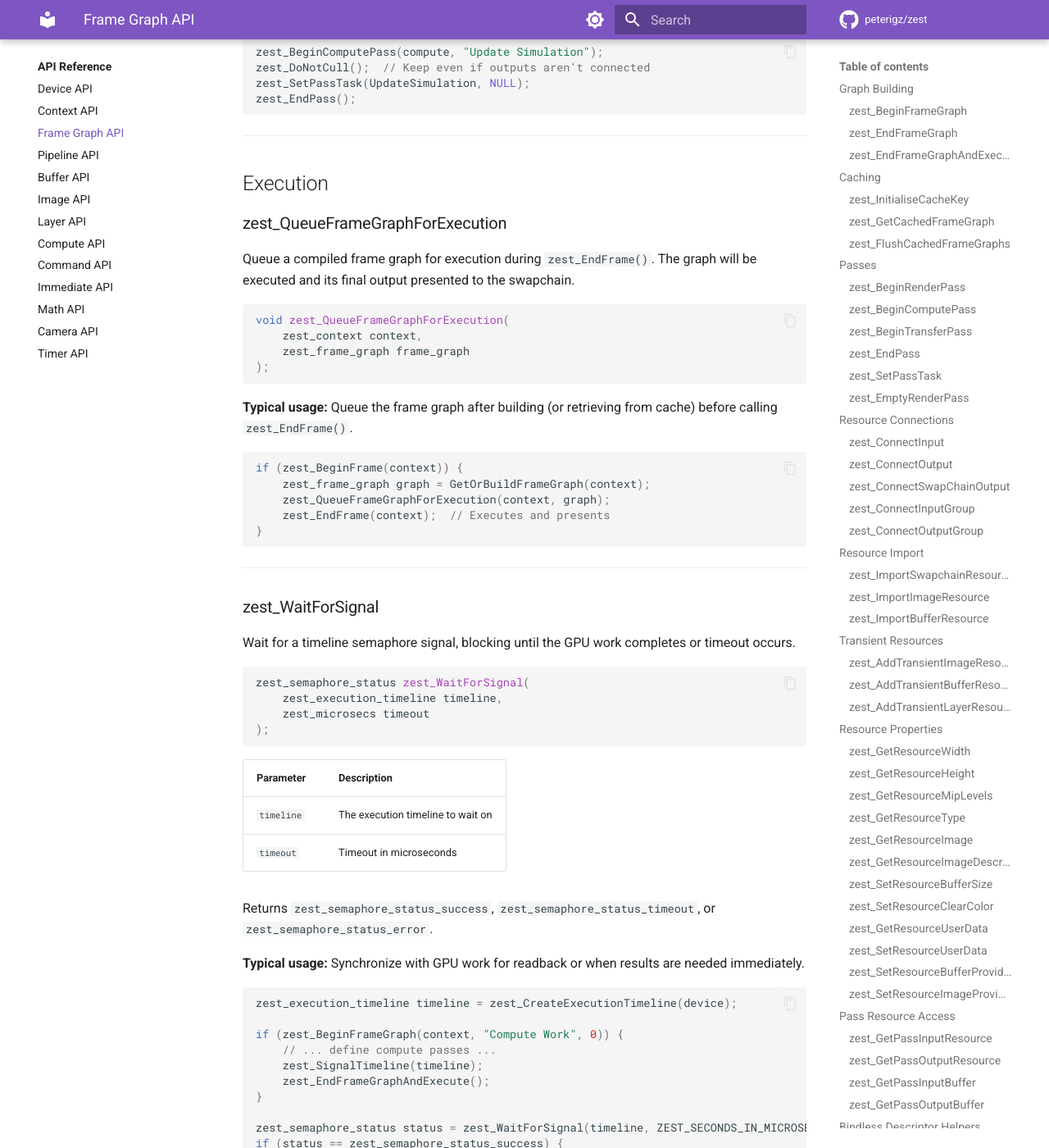
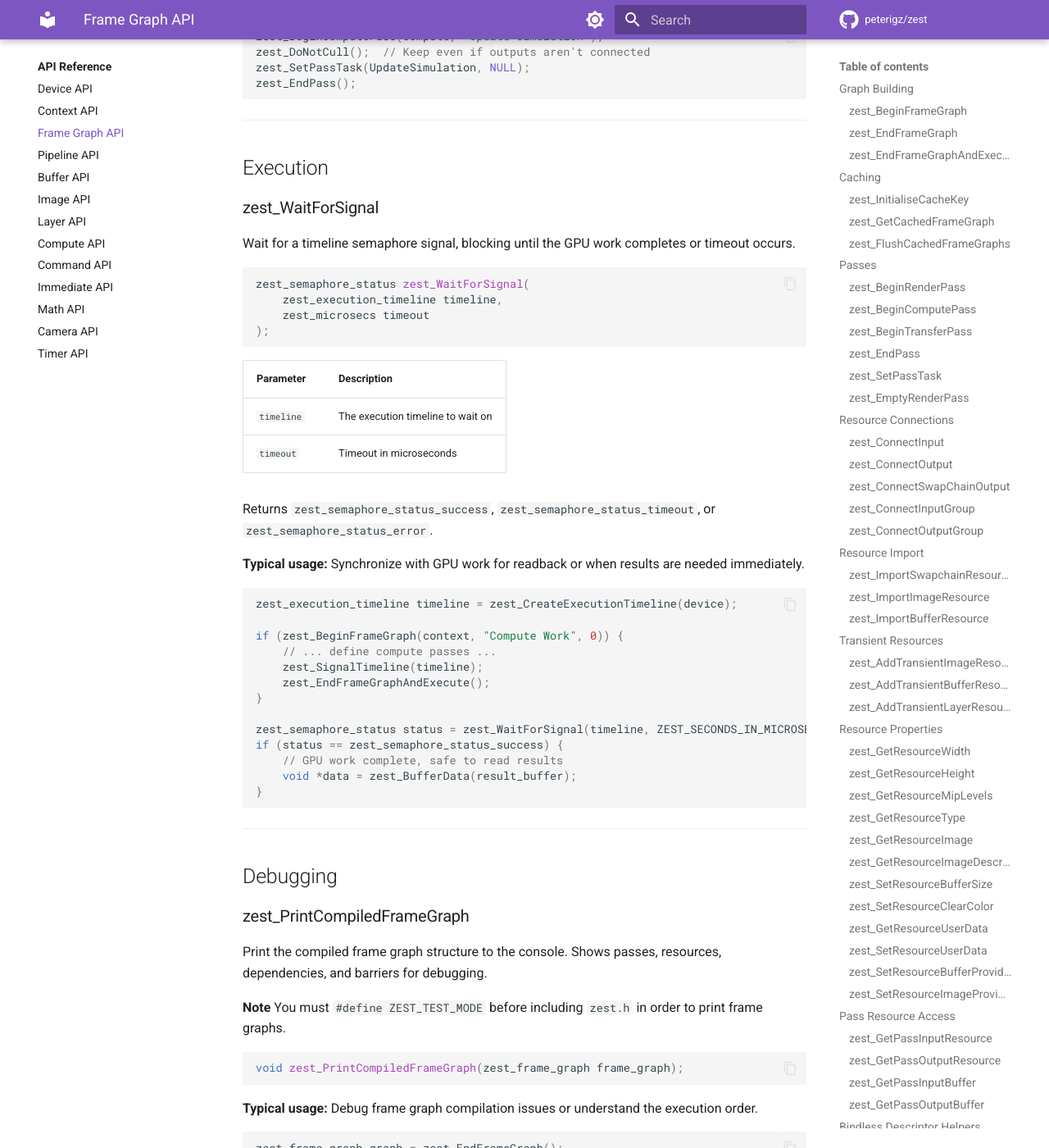
Before and after one commit to peterigz/zest, an MkDocs documentation site: the page built from docs/api-reference/frame-graph.md, in a window 1280 px wide and 1400 px high, scrolled down 22861 px. Shown: the whole window at 82% size. Built offline with MkDocs 1.6.1 and Material for MkDocs 9.7.7, drawn with Linux system fonts in a browser that asks for light colours; comment, search, counter and statistics services are not loaded; some of the changed text lies outside the part shown.

Commit message:
Update frame-graph.md

````diff
--- a/docs/api-reference/frame-graph.md
+++ b/docs/api-reference/frame-graph.md
@@ -55,7 +55,6 @@ Returns the compiled frame graph ready for execution.
 if (zest_BeginFrameGraph(context, "My Graph", &cache_key)) {
     // ... define passes ...
     zest_frame_graph graph = zest_EndFrameGraph();
-    zest_QueueFrameGraphForExecution(context, graph);
 }
 ```
 
@@ -145,7 +144,7 @@ if (!frame_graph) {
         frame_graph = zest_EndFrameGraph();	// <-- Frame graph get's cached here for the next frame(s)
     }
 }
-zest_QueueFrameGraphForExecution(context, frame_graph);
+// Frame graph is automatically executed during zest_EndFrame()
 ```
 
 ---
@@ -1100,29 +1099,6 @@ zest_EndPass();
 
 ## Execution
 
-### zest_QueueFrameGraphForExecution
-
-Queue a compiled frame graph for execution during `zest_EndFrame()`. The graph will be executed and its final output presented to the swapchain.
-
-```cpp
-void zest_QueueFrameGraphForExecution(
-    zest_context context,
-    zest_frame_graph frame_graph
-);
-```
-
-**Typical usage:** Queue the frame graph after building (or retrieving from cache) before calling `zest_EndFrame()`.
-
-```cpp
-if (zest_BeginFrame(context)) {
-    zest_frame_graph graph = GetOrBuildFrameGraph(context);
-    zest_QueueFrameGraphForExecution(context, graph);
-    zest_EndFrame(context);  // Executes and presents
-}
-```
-
----
-
 ### zest_WaitForSignal
 
 Wait for a timeline semaphore signal, blocking until the GPU work completes or timeout occurs.
@@ -1180,7 +1156,7 @@ zest_frame_graph graph = zest_EndFrameGraph();
 #ifdef _DEBUG
 zest_PrintCompiledFrameGraph(graph);  // Print in debug builds
 #endif
-zest_QueueFrameGraphForExecution(context, graph);
+// Graph is automatically executed during zest_EndFrame()
 ```
 
 ---
````
